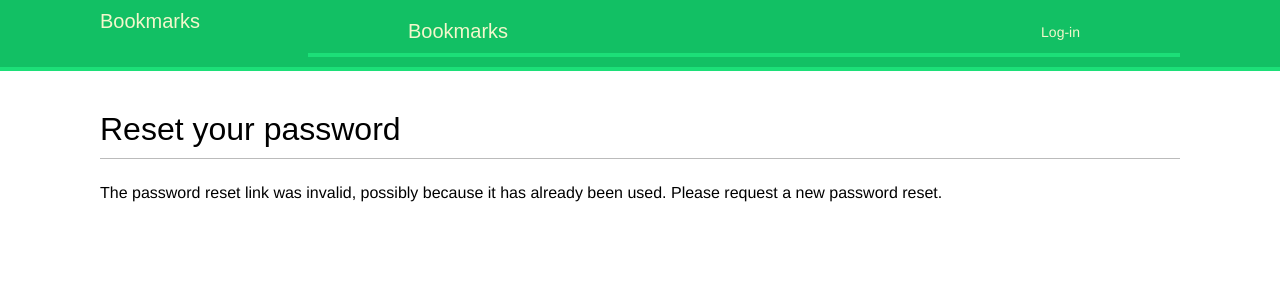
After one commit to rodrigoferrazazevedo/Python-Training, a Django app: page /account/reset/1/1/ in a window 1280 px wide. The commit adds this page. Shown: the top 300 px of the page. Run offline with Django 3.2, Linux system fonts and the light colour scheme; some web fonts are replaced.

Commit message:
django-social-website-example: added reset password feature

```diff
--- a/django-social-website-example/bookmarks/account/templates/registration/login.html
+++ b/django-social-website-example/bookmarks/account/templates/registration/login.html
@@ -19,5 +19,6 @@
             <input type="hidden" name="next" value="{{ next }}" />
             <p><input type="submit" value="Log-in"></p>
         </form>
+        <p><a href="{% url "password_reset" %}">Forgotten your password?</a></p>
     </div>
 {% endblock %}
--- /dev/null
+++ b/django-social-website-example/bookmarks/account/templates/registration/password_reset_confirm.html
@@ -0,0 +1,17 @@
+{% extends "base.html" %}
+
+{% block title %}Reset your password{% endblock %}
+
+{% block content %}
+    <h1>Reset your password</h1>
+    {% if validlink %}
+        <p>Please enter your new password twice:</p>
+        <form action="." method="post">
+            {{ form.as_p }}
+            {% csrf_token %}
+            <p><input type="submit" value="Change my password" /></p>
+        </form>
+    {% else %}
+        <p>The password reset link was invalid, possibly because it has already been used. Please request a new password reset.</p>
+    {% endif %}
+{% endblock %}
--- /dev/null
+++ b/django-social-website-example/bookmarks/account/templates/registration/password_reset_email.html
@@ -0,0 +1 @@
+Someone asked for password reset for email {{ email }}. Follow the link below: {{ protocol }}://{{ domain }}{% url "password_reset_confirm" uidb64=uid token=token %} Your username, in case you've forgotten: {{ user.get_username }}
--- a/django-social-website-example/bookmarks/account/urls.py
+++ b/django-social-website-example/bookmarks/account/urls.py
@@ -10,4 +10,10 @@ urlpatterns = [
     # change password urls
     path('password_change/', auth_views.PasswordChangeView.as_view(), name='password_change'),
     path('password_change/done/', auth_views.PasswordChangeDoneView.as_view(), name='password_change_done'),
+    # reset password urls
+    path('password_reset/', auth_views.PasswordResetView.as_view(), name='password_reset'),
+    path('password_reset/done/', auth_views.PasswordResetDoneView.as_view(), name='password_reset_done'),
+    path('reset/<uidb64>/<token>/', auth_views.PasswordResetConfirmView.as_view(), name='password_reset_confirm'),
+    path('reset/done/', auth_views.PasswordResetCompleteView.as_view(), name='password_reset_complete'),
+    #path('', include('django.contrib.auth.urls')),
 ]
--- a/django-social-website-example/bookmarks/bookmarks/settings.py
+++ b/django-social-website-example/bookmarks/bookmarks/settings.py
@@ -123,3 +123,7 @@ STATIC_URL = '/static/'
 LOGIN_REDIRECT_URL = 'dashboard'
 LOGIN_URL = 'login'
 LOGOUT_URL = 'logout'
+
+
+# Email backend
+EMAIL_BACKEND = 'django.core.mail.backends.console.EmailBackend'
```
Also changed, not shown: django-social-website-example/bookmarks/account/templates/registration/password_reset_complete.html (added, +8 -0 lines), django-social-website-example/bookmarks/account/templates/registration/password_reset_done.html (added, +9 -0 lines), django-social-website-example/bookmarks/account/templates/registration/password_reset_form.html (added, +13 -0 lines).
